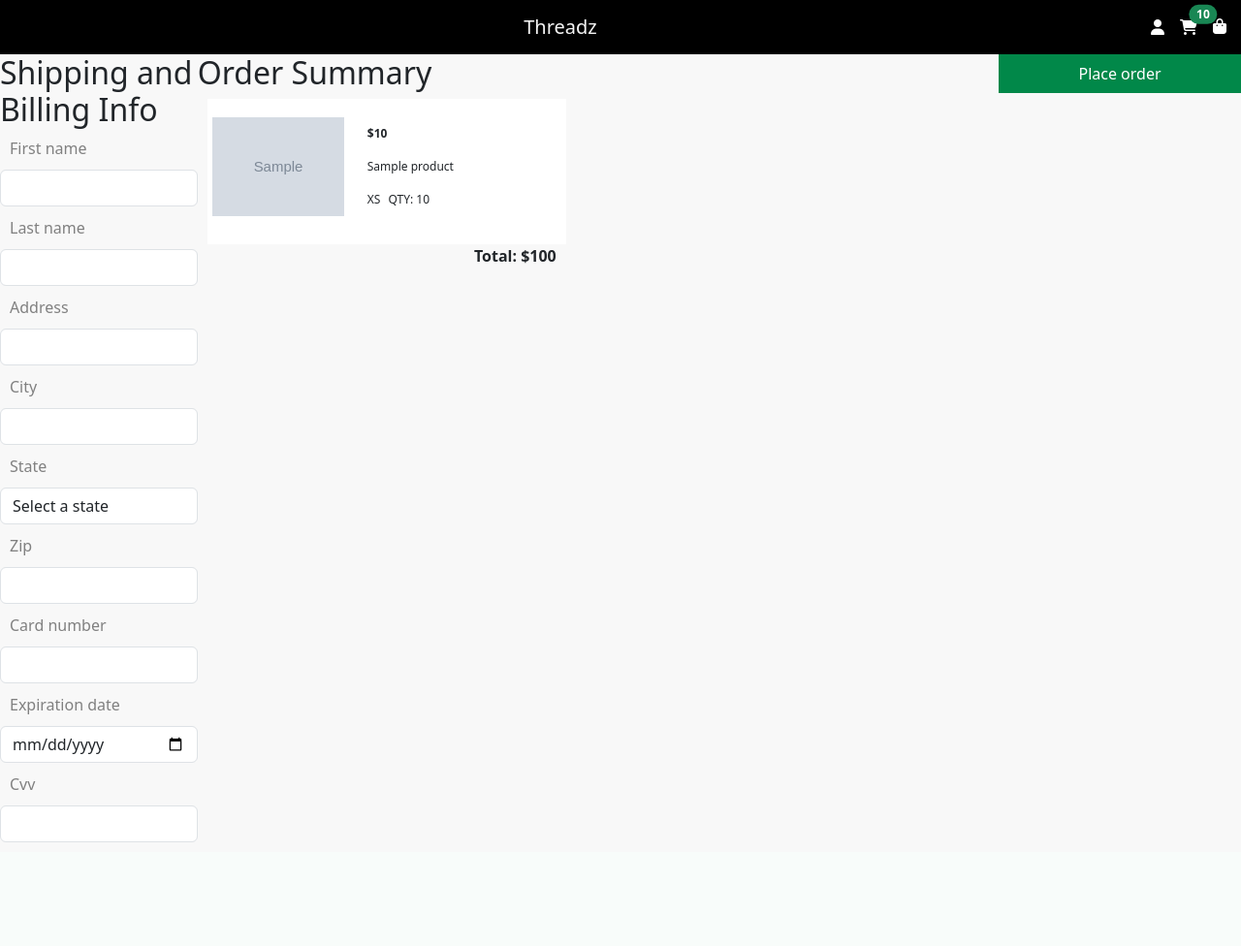
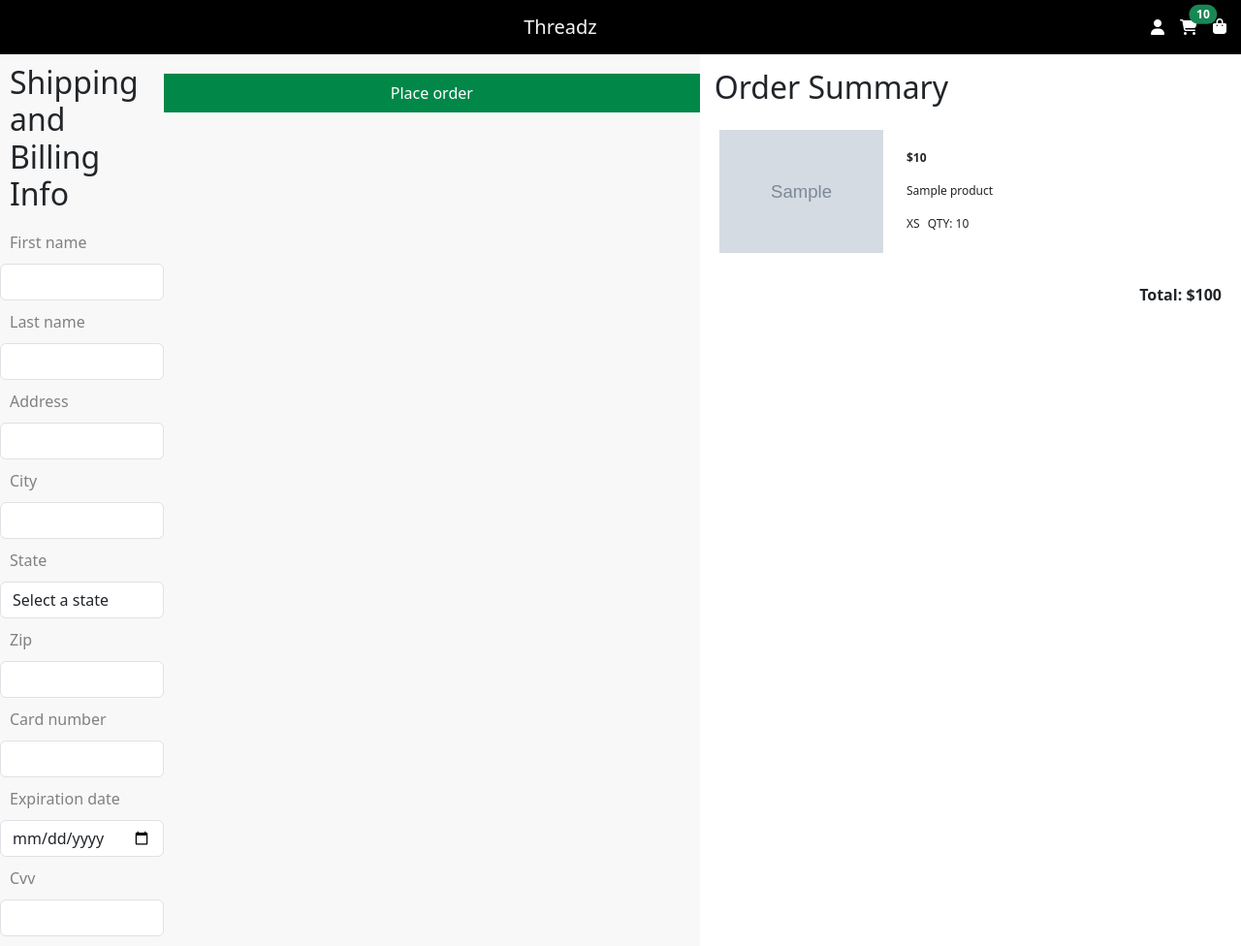
Before and after one commit to NickG35/Threadz, a Django app: page /orders/checkout in a window 1280 px wide. Shown: the whole page at 97% size. Before the commit the page ends 869 px from the top, so only its background shows below. Run offline with Django 5.2, Linux system fonts and the light colour scheme; a user stored in the database is signed in; tables that the repository leaves empty hold one stand-in row (values such as "Sample post"); grey boxes marked "Sample" are stand-in pictures; parts of the project's set-up code (start-up, migrations or seed data) failed here and were passed over; some libraries are stand-ins or nearby versions.

Commit message:
formatted mobile and desktop spacing on checkout page

```diff
--- a/orders/static/orders/styles.css
+++ b/orders/static/orders/styles.css
@@ -5,6 +5,18 @@ body {
     font-weight: bold;
 }
 
+.cart-total {
+    width: 100%;
+    padding: 15px;;
+}
+
+#bottom-total {
+    display: block;
+}
+
+#middle-total {
+    display: none;
+}
 
 .cart-image {
     width: 100%;
@@ -31,6 +43,18 @@ body {
     background: white;
     margin: 5px 0px;
     padding: 5px;
+    width: 100%;
+}
+
+.cart-data {
+    display: block;
+    background: white;
+    border-top: 1px solid lightgray;
+    padding: 20px;
+}
+
+#checkout-cart {
+    margin: 0px;
 }
 .header-container {
     text-align: center;
@@ -38,6 +62,15 @@ body {
 }
 
 .form-group {
+    width: 100%;
+}
+
+.form-container, .summary-container {
+    width: 100%;
+    padding: 5px;
+}
+
+.checkout-container {
     width: 100%;
 }
 
@@ -61,18 +94,19 @@ body {
     color: white;
     border: none;
     height: 40px;
-}
-
-.submit_button {
     width: 100%;
 }
 
 .checkout_button {
-    width: 250px;
+    margin-top: 20px;
 }
 
 #totalContainer {
     border-bottom: none;
+}
+
+.order-header {
+    padding: 10px;
 }
 
 .button-container {
@@ -128,6 +162,7 @@ body {
 .spaceBetween {
     display: flex;
     justify-content: space-between;
+    padding: 5px 0px;
 }
 
 .continue_button {
@@ -194,12 +229,33 @@ body {
     .checkout-container {
         display: flex;
         flex-direction: row;
-        width: 100%;
         justify-content: center;
     }
 
     .summary-container {
         display: flex;
         flex-direction: column;
+        background: white;
+        order: 2;
+    }
+
+    .form-container {
+        order: 1;
+    }
+
+    #checkout-image {
+        border: 1px solid lightgray;
+    }
+
+    #bottom-total {
+        display: none;
+    }
+
+    #middle-total {
+        display: block;
+    }
+
+    .cart-data {
+        display: none;
     }
 }
```
